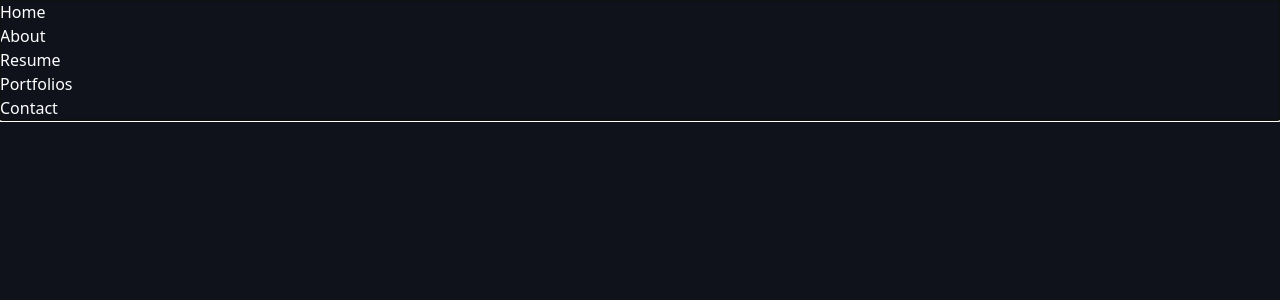
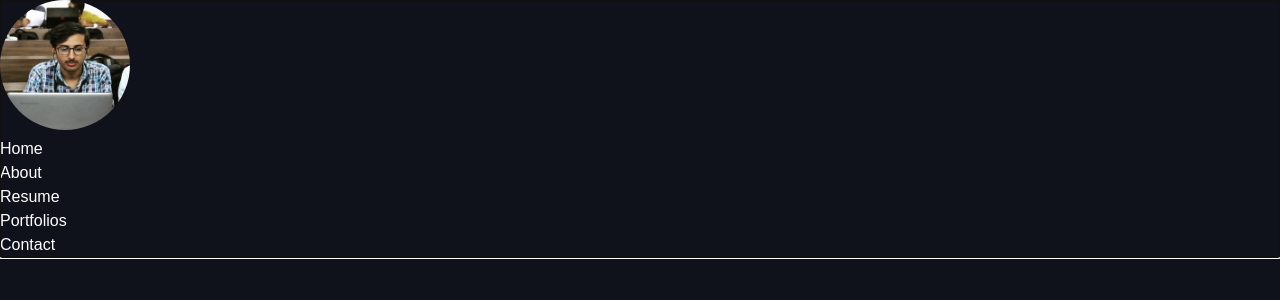
Before and after one commit to lucifer2355/portfolio-2, a Next.js app: page / in a window 1280 px wide. Shown: the top 300 px of the page. Built offline with nearby package versions, Linux system fonts and the light colour scheme.

Commit message:
add custom font

```diff
--- a/components/Header.jsx
+++ b/components/Header.jsx
@@ -1,12 +1,21 @@
 import React from "react";
+import Image from "next/image";
 import Drawer from "rc-drawer";
 
 const Header = () => {
   return (
     <Drawer open={true}>
-      <div></div>
+      <div>
+        <Image
+          layout='fixed'
+          src={require("../assets/images/me.png")}
+          height={130}
+          width={130}
+          className='rounded-full overflow-hidden'
+        />
+      </div>
 
-      <div>
+      <div className='font-nunito'>
         <p>Home</p>
         <p>About</p>
         <p>Resume</p>
--- a/styles/globals.css
+++ b/styles/globals.css
@@ -5,5 +5,6 @@
 @layer base {
   body {
     @apply bg-[#10121B] text-white;
+    @apply font-nunito;
   }
 }
--- a/tailwind.config.js
+++ b/tailwind.config.js
@@ -3,7 +3,14 @@ module.exports = {
   purge: ["./pages/**/*.{js,ts,jsx,tsx}", "./components/**/*.{js,ts,jsx,tsx}"],
   darkMode: false, // or 'media' or 'class'
   theme: {
-    extend: {},
+    extend: {
+      screen: {
+        "3xl": "2000px",
+      },
+    },
+    fontFamily: {
+      nunito: ["nunito-sans", "sans-serif"],
+    },
   },
   variants: {
     extend: {},
```
